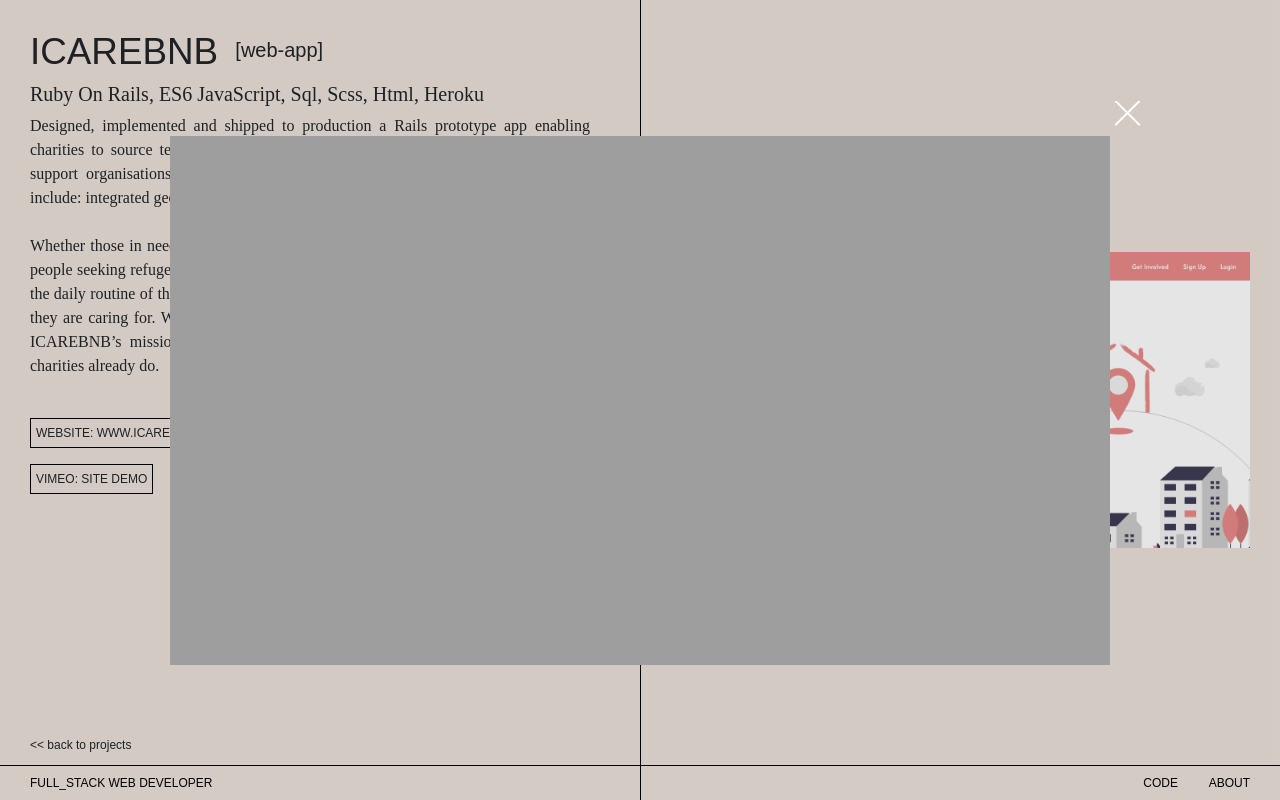
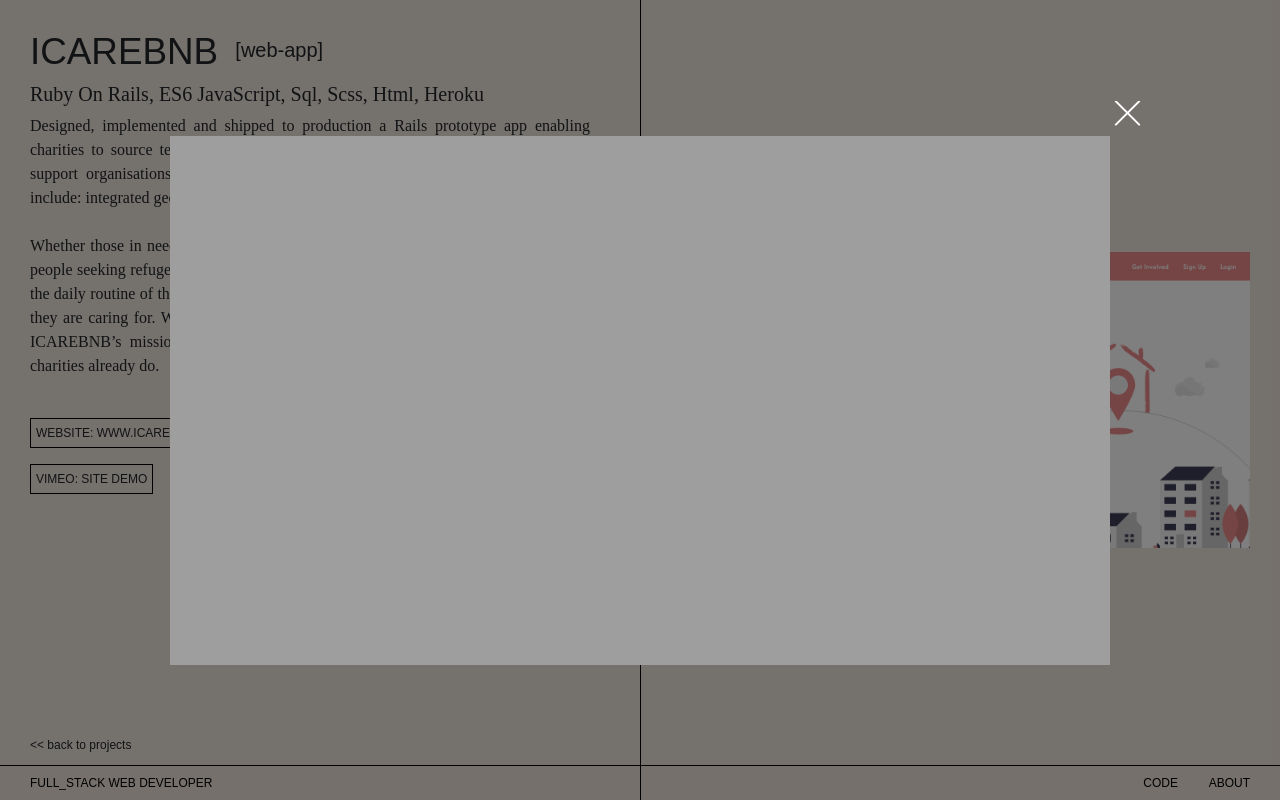
Before and after one commit to tulip781/webpack-ollie-portfolio, a plain HTML site: page icarebnb.html in a window 1280 px wide. Both pictures are taken after a click on the element "VIMEO: SITE DEMO". Drawn offline with nearby package versions, Linux system fonts and the light colour scheme; a web font is replaced by a local one.

```diff
--- a/styles/modal.css
+++ b/styles/modal.css
@@ -22,7 +22,8 @@
     left: 0;
     width: 100%;
     height: 100%;
-    background-color: rgba(0, 0, 0, 0.1);
+    padding: 30px;
+    background-color: rgba(0, 0, 0, 0.5);
     z-index: 1000000;
     cursor: pointer;
     opacity: 1;
```
